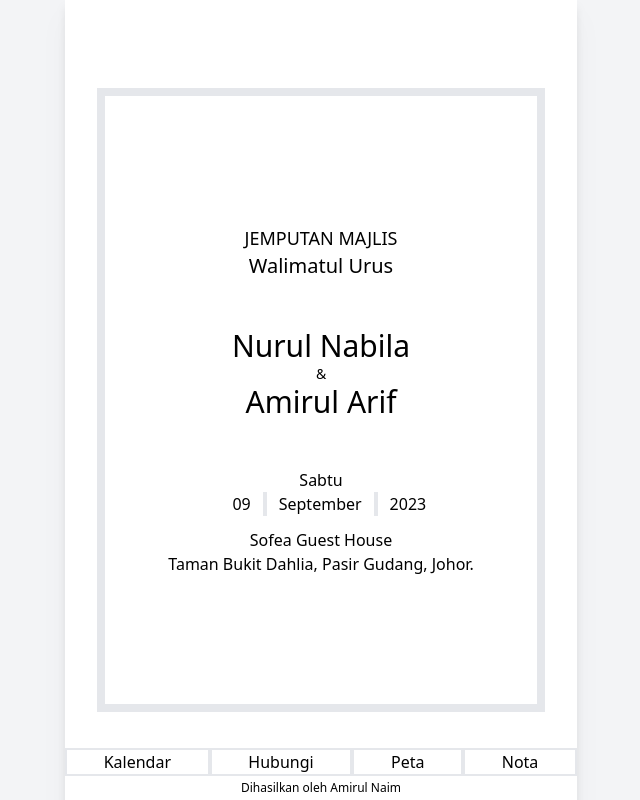
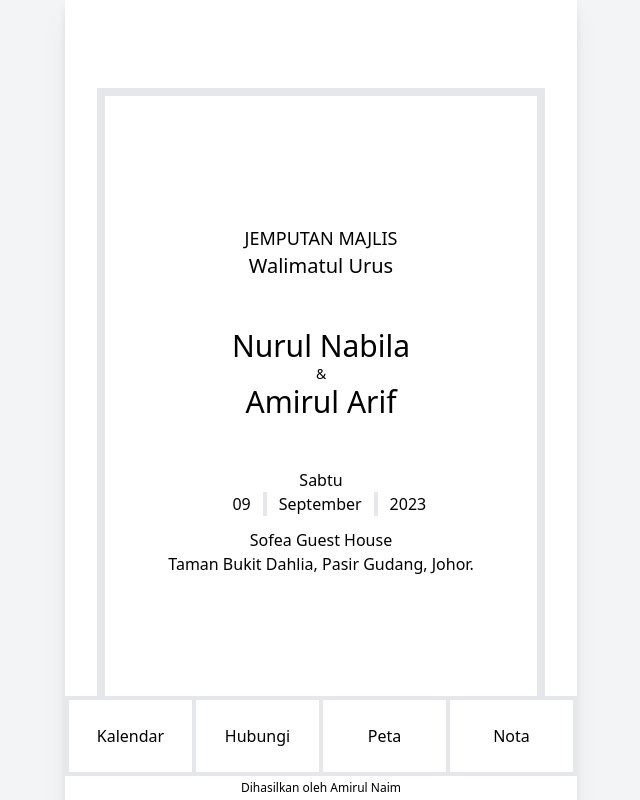
Before and after one commit to naimsolong/kad-jemputan-arif-dan-nabila, a Nuxt app: page /pengantin-perempuan in a window 1280 px wide. Shown: the top 800 px of the page, without its empty margins (319-959 px from the left). Built offline with nearby package versions, Linux system fonts and the light colour scheme.

Commit message:
Update footer widget

```diff
--- /dev/null
+++ b/components/card-footer-calendar.vue
@@ -0,0 +1,5 @@
+<template>
+    <div>
+        Kalendar
+    </div>
+</template>
--- /dev/null
+++ b/components/card-footer-contact.vue
@@ -0,0 +1,5 @@
+<template>
+    <div>
+        Hubungi
+    </div>
+</template>
--- /dev/null
+++ b/components/card-footer-map.vue
@@ -0,0 +1,5 @@
+<template>
+    <div>
+        Peta
+    </div>
+</template>
--- /dev/null
+++ b/components/card-footer-note.vue
@@ -0,0 +1,5 @@
+<template>
+    <div>
+        Nota
+    </div>
+</template>
--- a/components/card-footer.vue
+++ b/components/card-footer.vue
@@ -1,5 +1,29 @@
+<script setup>
+import { ref } from 'vue';
+
+const tab = ref('');
+
+const changeTab = (name) => {
+    tab.value = tab.value == '' ? name : ''
+}
+</script>
+
 <template>
-    <div class="sticky bottom-0 bg-white">
-        <slot />
+    <div class="text-center sticky bottom-0 bg-white">
+        <div :class="{'hidden': tab == '','border-2 h-96': true}">
+            <card-footer-calendar v-if="tab == 'calendar'" />
+            <card-footer-contact v-if="tab == 'contact'" />
+            <card-footer-map v-if="tab == 'map'" />
+            <card-footer-note v-if="tab == 'note'" />
+        </div>
+        <div class="grid grid-flow-col grid-cols-4 grid-rows-1 justify-stretch border-2">
+            <div class="border-2 cursor-pointer p-6" @click="changeTab('calendar')">Kalendar</div>
+            <div class="border-2 cursor-pointer p-6" @click="changeTab('contact')">Hubungi</div>
+            <div class="border-2 cursor-pointer p-6" @click="changeTab('map')">Peta</div>
+            <div class="border-2 cursor-pointer p-6" @click="changeTab('note')">Nota</div>
+        </div>
+        <div class="py-1 text-xs">
+            Dihasilkan oleh <a href="https://naimsolong.github.io" target="_blank">Amirul Naim</a>
+        </div>
     </div>
 </template>
--- a/pages/pengantin-lelaki.vue
+++ b/pages/pengantin-lelaki.vue
@@ -89,15 +89,5 @@
     <card-section>
         Google Map
     </card-section>
-    <card-footer class="text-center">
-        <div class="grid grid-flow-col justify-stretch">
-            <div class="border-2">Kalendar</div>
-            <div class="border-2">Hubungi</div>
-            <div class="border-2">Peta</div>
-            <div class="border-2">Nota</div>
-        </div>
-        <div class="py-1 text-xs">
-            Dihasilkan oleh <a href="https://naimsolong.github.io" target="_blank">Amirul Naim</a>
-        </div>
-    </card-footer>
+    <card-footer />
 </template>
--- a/pages/pengantin-perempuan.vue
+++ b/pages/pengantin-perempuan.vue
@@ -92,15 +92,5 @@
     <card-section>
         Google Map
     </card-section>
-    <card-footer class="text-center">
-        <div class="grid grid-flow-col justify-stretch">
-            <div class="border-2">Kalendar</div>
-            <div class="border-2">Hubungi</div>
-            <div class="border-2">Peta</div>
-            <div class="border-2">Nota</div>
-        </div>
-        <div class="py-1 text-xs">
-            Dihasilkan oleh <a href="https://naimsolong.github.io" target="_blank">Amirul Naim</a>
-        </div>
-    </card-footer>
+    <card-footer />
 </template>
```
